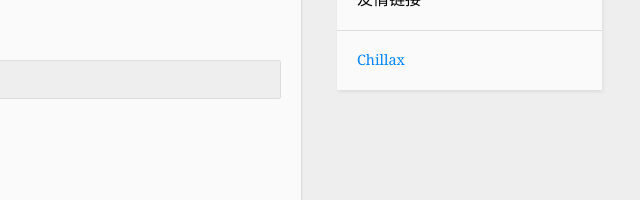
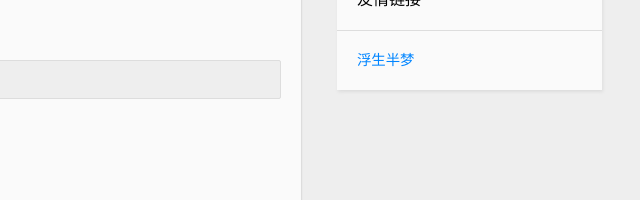
Before and after one commit to WarMap/WarMap.github.io.iii, a plain HTML site: page 2015/12/13/hello-world/index.html in a window 1280 px wide. Shown: the part 477-677 px from the top of the page, 640-1280 px from the left. Drawn offline with nearby package versions, Linux system fonts and the light colour scheme; some packages are replaced by stand-ins of ours; no server answers; a script that the page names is missing; a web font is replaced by a local one.

Commit message:
Site updated: 2015-12-13 17:02:41

```diff
--- a/2015/12/13/hello-world/index.html
+++ b/2015/12/13/hello-world/index.html
@@ -201,9 +201,10 @@
   <div class="widget tag">
 <h3 class="title">友情链接</h3>
 <ul class="entry">
-<li><a href="http://opiece.me" title="Chillax's Blog" target="_blank">Chillax</a></li>
+<li><a href="http://devjiangzhou.com/" title="浮生半梦" target="_blank">浮生半梦</a></li>
 </ul>
 </div>
+
 </aside>
     <div class="clearfix"></div>
   </div>
```
Also changed, not shown: 2015/12/13/mac下使用hexo搭建blog/index.html (+2 -1 lines), archives/2015/12/index.html (+2 -1 lines), archives/2015/index.html (+2 -1 lines), archives/index.html (+2 -1 lines), index.html (+2 -1 lines).
